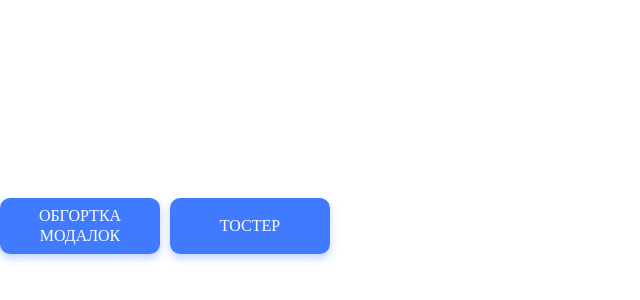
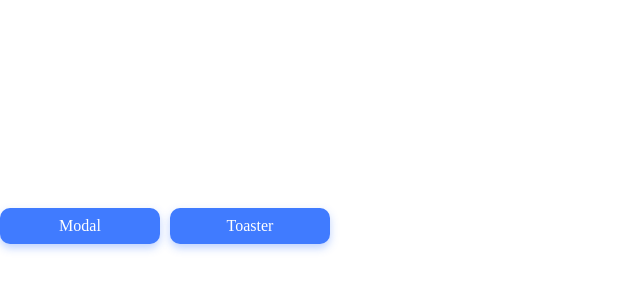
Before and after one commit to oksana12345678/StackBridge, a React (Vite) app: page / in a window 1280 px wide. Shown: the part 174-474 px from the top of the page, without its empty margins (0-640 px from the left). Built offline with nearby package versions, Linux system fonts and the light colour scheme.

Commit message:
finish toaster

```diff
--- a/src/components/common/Demo.jsx
+++ b/src/components/common/Demo.jsx
@@ -26,8 +26,8 @@ const Demo = () => {
 
   return (
     <div className={css["buttons-container"]}>
-      <Button onClick={openModal}>ОБГОРТКА МОДАЛОК</Button>
-      <Button onClick={openToaster}>ТОСТЕР</Button>
+      <Button onClick={openModal}>Modal</Button>
+      <Button onClick={openToaster}>Toaster</Button>
       <ModalWrapper modalIsOpen={modalIsOpen} closeModal={closeModal}>
         Усередені будь-що
       </ModalWrapper>
--- a/src/components/common/Demo.module.css
+++ b/src/components/common/Demo.module.css
@@ -1,4 +1,5 @@
 .buttons-container {
-    display: flex;
-    gap: 10px;
+  display: flex;
+  flex-wrap: wrap;
+  gap: 10px;
 }
```
